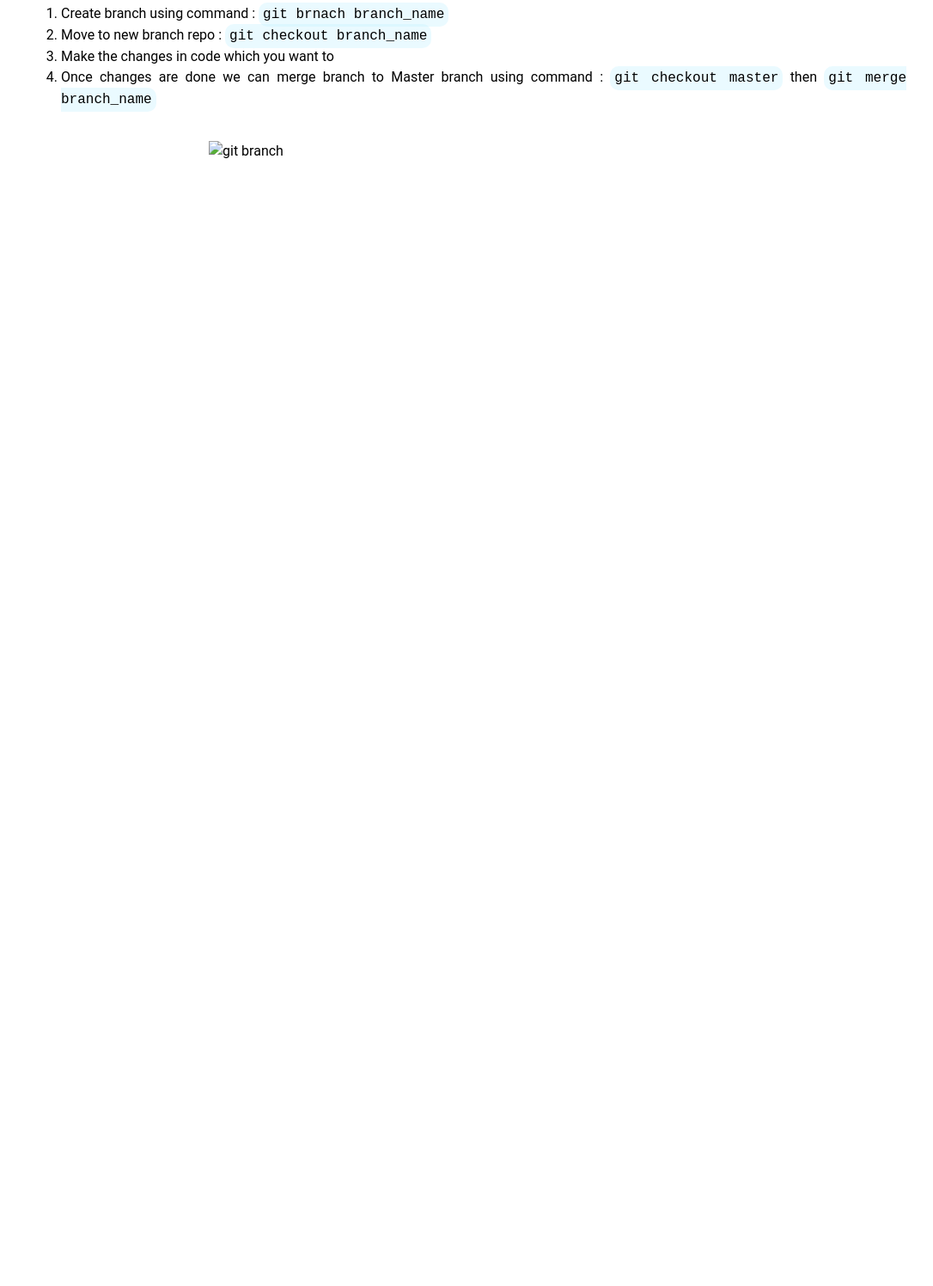
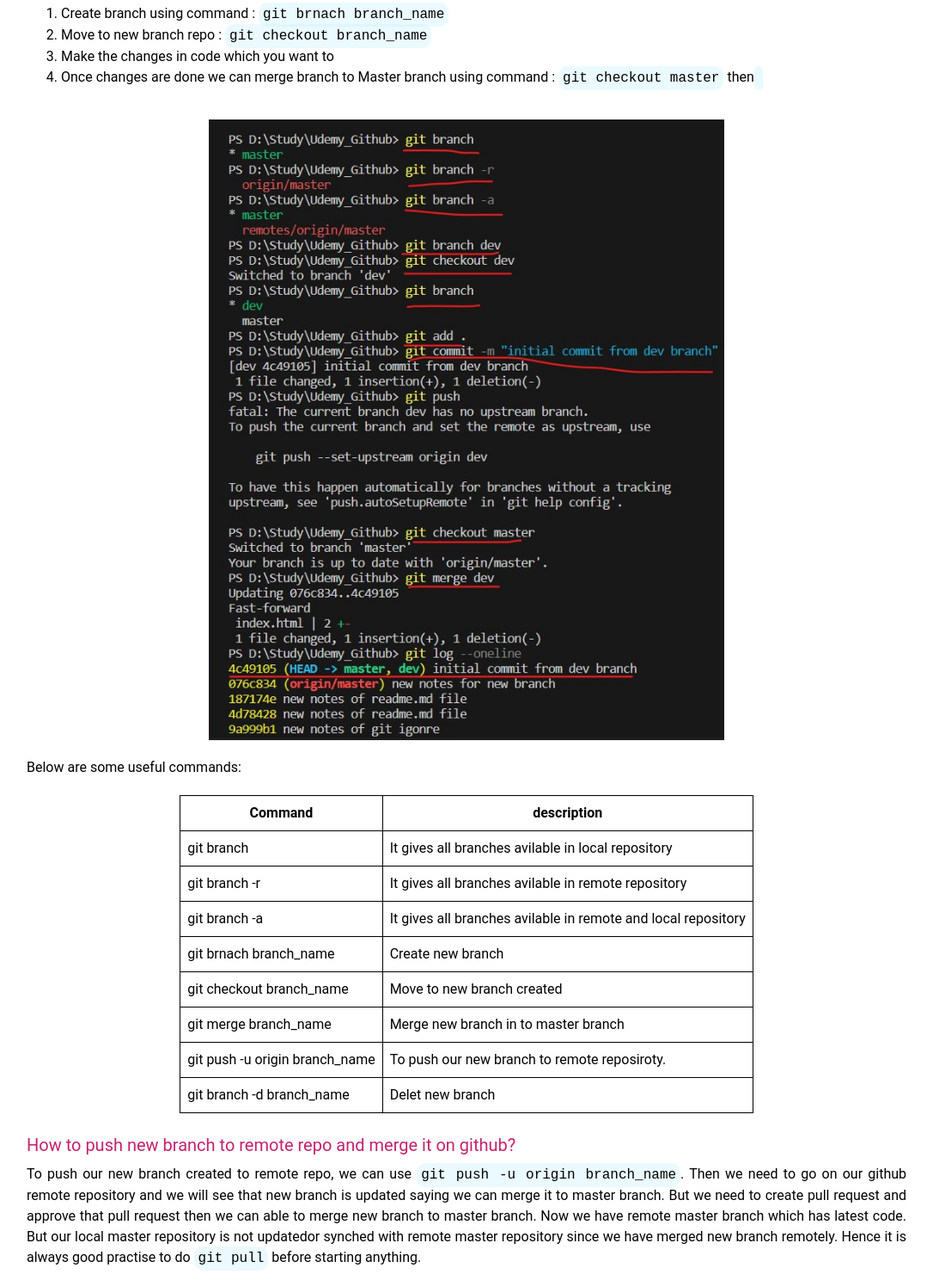
Before and after one commit to amolpatil178/Git_Notes, a plain HTML site: page index.html in a window 1280 px wide. Shown: the part 8439-9935 px from the top of the page at 86% size, without its empty margins (97-1183 px from the left). Before the commit the page ends 8667 px from the top, so only its background shows below. Drawn offline with Linux system fonts and the light colour scheme; a web font is replaced by a local one.

Commit message:
new notes for pull request

```diff
--- a/index.html
+++ b/index.html
@@ -137,9 +137,49 @@
                     <li>Create branch using command : <code>git brnach branch_name</code></li>
                     <li>Move to new branch repo : <code>git checkout branch_name</code></li>
                     <li>Make the changes in code which you want to</li>
-                    <li>Once changes are done we can merge branch to Master branch using command : <code>git checkout master</code> then <code>git merge branch_name</code></li>
+                    <li>Once changes are done we can merge branch to Master branch using command : <code>git checkout master</code> then <code> </code></li>
                 </ol>
-                <p class="answer"><img alt="git branch" src=""/></p>
+                <p class="answer"><img alt="git branch" src="images/git-branch.jpg"/>Below are some useful commands:</p>
+                <table class="answer">
+                    <tr>
+                        <th>Command</th>
+                        <th>description</th>
+                    </tr>
+                    <tr>
+                        <td>git branch</td>
+                        <td>It gives all branches avilable in local repository</td>
+                    </tr>
+                    <tr>
+                        <td>git branch -r</td>
+                        <td>It gives all branches avilable in remote repository</td>
+                    </tr>
+                    <tr>
+                        <td>git branch -a</td>
+                        <td>It gives all branches avilable in remote and local repository</td>
+                    </tr>
+                    <tr>
+                        <td>git brnach branch_name</td>
+                        <td>Create new branch</td>
+                    </tr>
+                    <tr>
+                        <td>git checkout branch_name</td>
+                        <td>Move to new branch created</td>
+                    </tr>
+                    <tr>
+                        <td>git merge branch_name</td>
+                        <td>Merge new branch in to master branch</td>
+                    </tr>
+                    <tr>
+                        <td>git push -u origin branch_name</td>
+                        <td>To push our new branch to remote reposiroty.</td>
+                    </tr>
+                    <tr>
+                        <td>git branch -d branch_name</td>
+                        <td>Delet new branch</td>
+                    </tr>
+                </table>
+                <p class="question">How to push new branch to remote repo and merge it on github?</p>
+                <p class="answer">To push our new branch created to remote repo, we can use <code>git push -u origin branch_name</code>. Then we need to go on our github remote repository and we will see that new branch is updated saying we can merge it to master branch. But we need to create pull request and approve that pull request then we can able to merge new branch to master branch. Now we have remote master branch which has latest code. But our local master repository is not updatedor synched with remote master repository since we have merged new branch remotely. Hence it is always good practise to do <code>git pull</code> before starting anything.</p>
             </section>
         </main>
     </body>
```
Also changed, not shown: images/git-branch.jpg (added).
